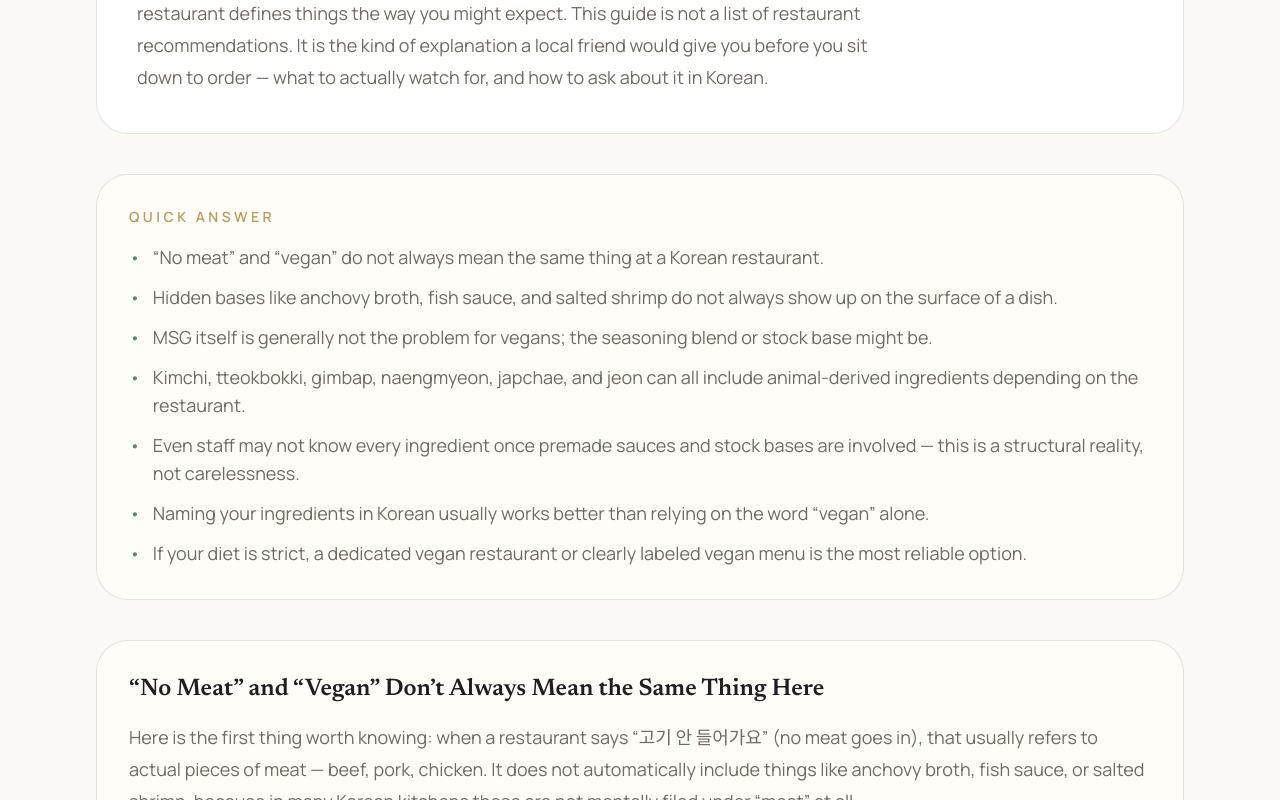
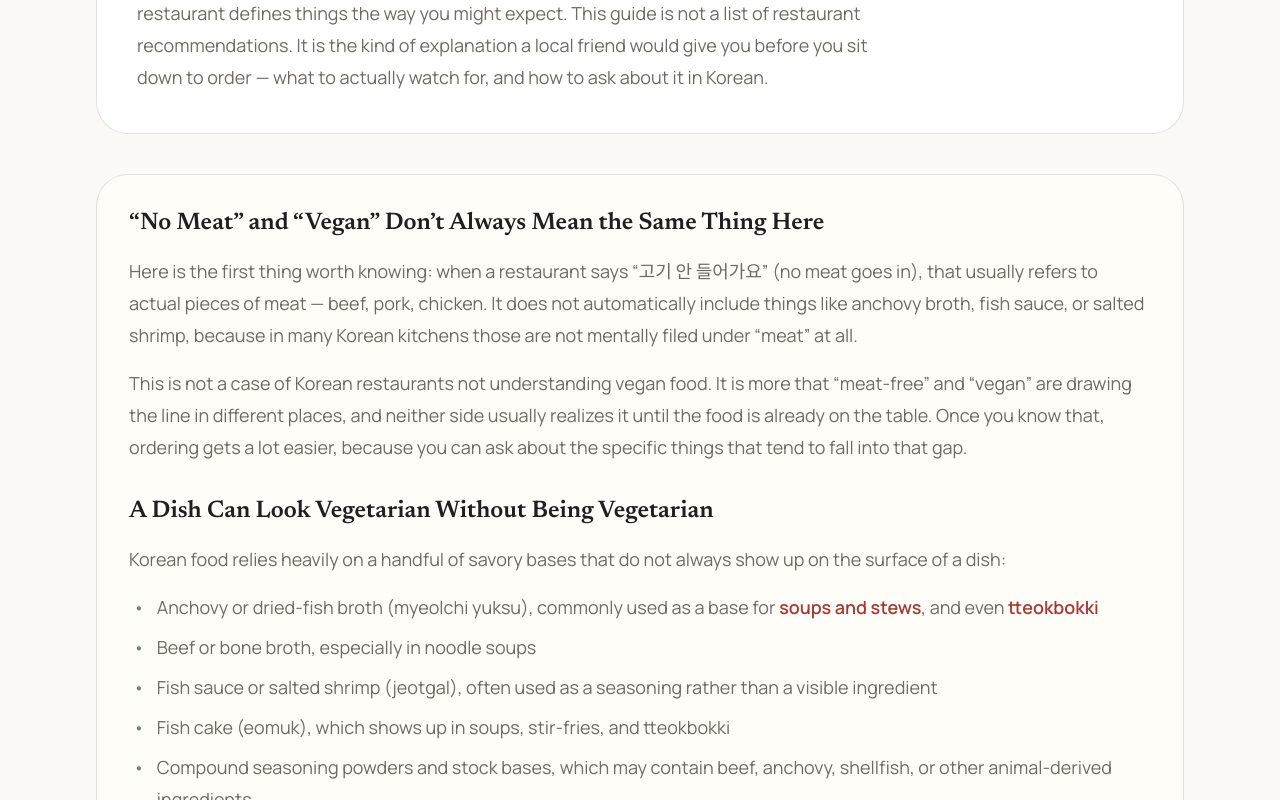
Before and after one commit to kjgusgh-source/korea-inside, a Next.js app: page /food/vegan-vegetarian-korea-guide-first-time in a window 1280 px wide. Shown: the part 717-1517 px from the top of the page. Built offline with nearby package versions, Linux system fonts and the light colour scheme.

Commit message:
Remove Quick answer summary section (not part of approved draft)

```diff
--- a/app/food/vegan-vegetarian-korea-guide-first-time/page.tsx
+++ b/app/food/vegan-vegetarian-korea-guide-first-time/page.tsx
@@ -10,16 +10,6 @@ const pageTitle =
   "Vegan and Vegetarian in Korea: Why “No Meat” Isn’t Enough";
 const pageDescription =
   "Is kimchi vegan? Is Korean food vegan at all? A local friend explains how to eat vegan or vegetarian in Korea — from hidden fish sauce to how to actually order in Korean.";
-
-const quickAnswer = [
-  "“No meat” and “vegan” do not always mean the same thing at a Korean restaurant.",
-  "Hidden bases like anchovy broth, fish sauce, and salted shrimp do not always show up on the surface of a dish.",
-  "MSG itself is generally not the problem for vegans; the seasoning blend or stock base might be.",
-  "Kimchi, tteokbokki, gimbap, naengmyeon, japchae, and jeon can all include animal-derived ingredients depending on the restaurant.",
-  "Even staff may not know every ingredient once premade sauces and stock bases are involved — this is a structural reality, not carelessness.",
-  "Naming your ingredients in Korean usually works better than relying on the word “vegan” alone.",
-  "If your diet is strict, a dedicated vegan restaurant or clearly labeled vegan menu is the most reliable option.",
-];
 
 const relatedGuides = [
   {
@@ -194,21 +184,6 @@ export default function VeganVegetarianKoreaGuideFirstTimePage() {
               ask about it in Korean.
             </p>
           </article>
-
-          <section className="mt-10 rounded-[2rem] border border-[var(--border)] bg-[var(--card)] p-6 md:p-8">
-            <p className="text-sm font-semibold uppercase tracking-[0.25em] text-[var(--gold)]">
-              Quick answer
-            </p>
-
-            <ul className="mt-4 space-y-3 text-base leading-7 text-[var(--muted)] md:text-lg">
-              {quickAnswer.map((item) => (
-                <li key={item} className="flex gap-3">
-                  <span className="text-[var(--celadon)]">•</span>
-                  <span>{item}</span>
-                </li>
-              ))}
-            </ul>
-          </section>
 
           <section className="mt-10 rounded-[2rem] border border-[var(--border)] bg-[var(--card)] p-6 md:p-8">
             <div className="space-y-8 text-base leading-8 text-[var(--muted)] md:text-lg">
```
